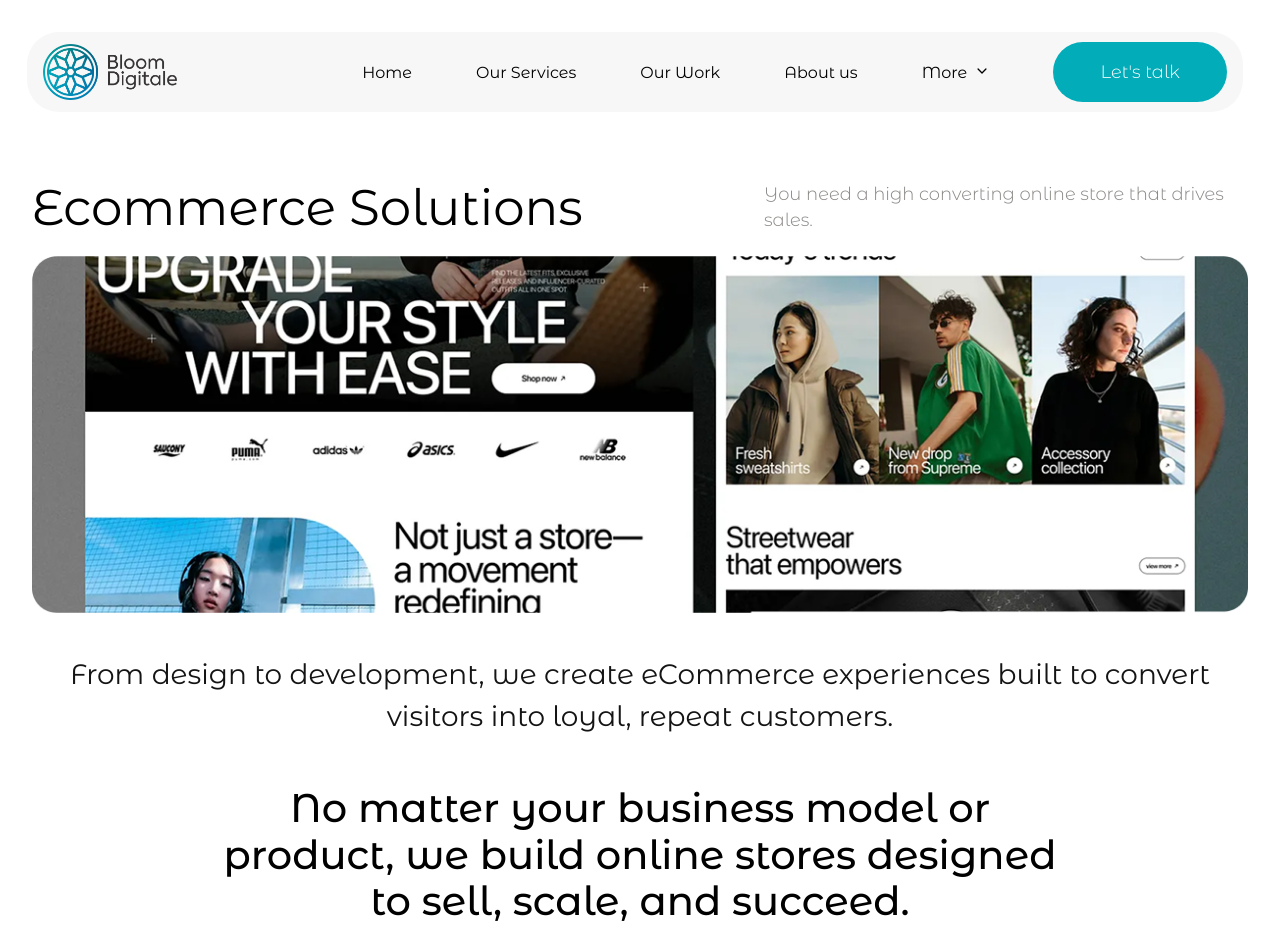
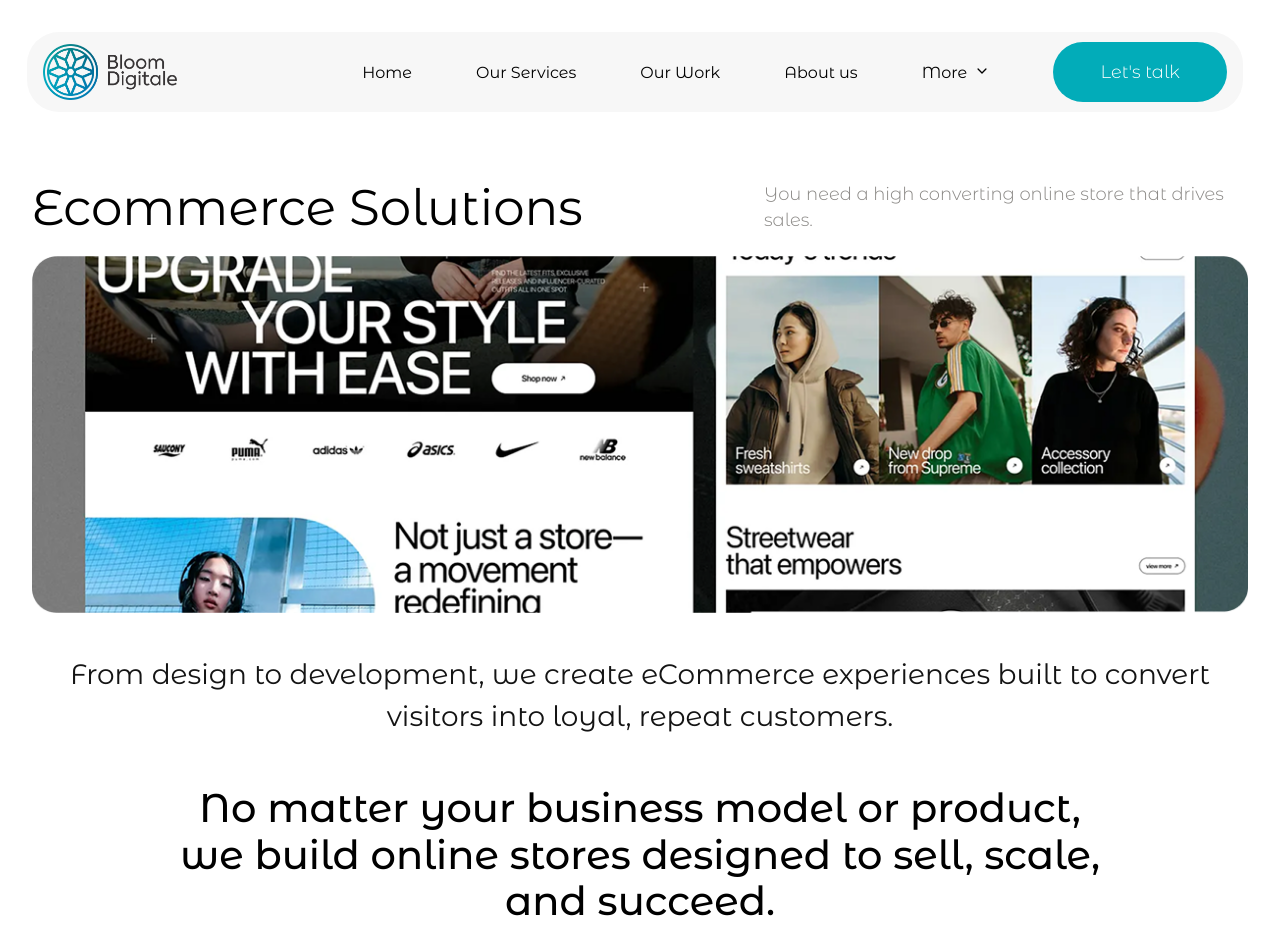
Before and after one commit to Yole-dev/bloom-revamped, a React (Create React App) app: page /ecommerce in a window 1280 px wide. Shown: the top 952 px of the page. Built offline with nearby package versions, Linux system fonts and the light colour scheme.

Commit message:
Implemented all PC changes moving on to mobile adjustments

```diff
--- a/src/index.css
+++ b/src/index.css
@@ -2347,7 +2347,7 @@
 }
 
 .sub-service-goals > p {
-  width: 850px;
+  width: 950px;
   font-size: 40px;
   font-weight: 500;
   line-height: 116%;
--- a/src/pages/UiUx.js
+++ b/src/pages/UiUx.js
@@ -65,7 +65,7 @@
 function DevelopmentGoals() {
   return (
     <ComponentAnimation className="sub-service-goals">
-      <p>
+      <p className="ui-ux-sub-heading">
         No matter your digital product goals, we design user experiences that
         drive clarity, engagement, and long-term growth.
       </p>
```
